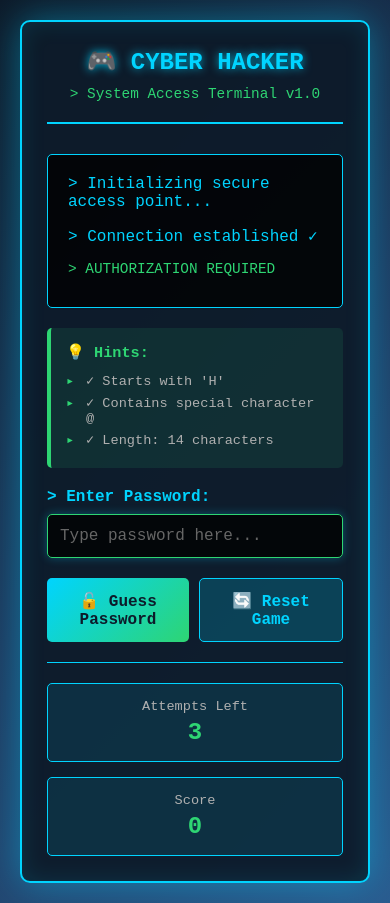
After one commit to mugire-can/portofolio, a PHP site: page /cyber_hacker_game.html in a window 390 px wide. The commit adds this page. Run offline with PHP 8.4, Linux system fonts and the light colour scheme.

Commit message:
feat: Add interactive cyber hacker password guessing game
- New game: cyber_hacker_game.html
- 5 different password challenges
- Hint system to help players
- Score tracking system
- Attempts counter
- Win/lose game states
- Terminal-themed UI matching portfolio
- Responsive design for mobile
- Added game link to portfolio navigation
- Fun engagement tool for visitors

```diff
--- /dev/null
+++ b/cyber_hacker_game.html
@@ -0,0 +1,523 @@
+<!DOCTYPE html>
+<html lang="en">
+<head>
+    <meta charset="UTF-8">
+    <meta name="viewport" content="width=device-width, initial-scale=1.0">
+    <title>🎮 Cyber Hacker Game</title>
+    <style>
+        * {
+            margin: 0;
+            padding: 0;
+            box-sizing: border-box;
+        }
+
+        body {
+            background: linear-gradient(135deg, #0d1b2a 0%, #1e3a5f 50%, #2a5c8f 100%);
+            font-family: 'Courier New', monospace;
+            color: #00d4ff;
+            min-height: 100vh;
+            display: flex;
+            justify-content: center;
+            align-items: center;
+            padding: 20px;
+        }
+
+        .game-container {
+            background: rgba(13, 27, 42, 0.95);
+            border: 2px solid #00d4ff;
+            border-radius: 10px;
+            padding: 40px;
+            max-width: 600px;
+            width: 100%;
+            box-shadow: 0 0 30px rgba(0, 212, 255, 0.3), inset 0 0 20px rgba(0, 212, 255, 0.1);
+            animation: glowBorder 3s ease-in-out infinite;
+        }
+
+        @keyframes glowBorder {
+            0%, 100% {
+                box-shadow: 0 0 30px rgba(0, 212, 255, 0.3), inset 0 0 20px rgba(0, 212, 255, 0.1);
+            }
+            50% {
+                box-shadow: 0 0 50px rgba(0, 212, 255, 0.6), inset 0 0 30px rgba(0, 212, 255, 0.2);
+            }
+        }
+
+        .terminal-header {
+            text-align: center;
+            margin-bottom: 30px;
+            border-bottom: 2px solid #00d4ff;
+            padding-bottom: 20px;
+        }
+
+        .terminal-header h1 {
+            font-size: 2em;
+            margin-bottom: 10px;
+            text-shadow: 0 0 10px rgba(0, 212, 255, 0.8);
+        }
+
+        .terminal-header p {
+            color: #2ed573;
+            font-size: 0.9em;
+        }
+
+        .game-display {
+            background: rgba(0, 0, 0, 0.8);
+            border: 1px solid #00d4ff;
+            padding: 20px;
+            margin-bottom: 20px;
+            border-radius: 5px;
+            min-height: 150px;
+        }
+
+        .terminal-text {
+            margin-bottom: 15px;
+            animation: typewriter 0.5s steps(40, end);
+        }
+
+        @keyframes typewriter {
+            from { opacity: 0; }
+            to { opacity: 1; }
+        }
+
+        .status-line {
+            color: #2ed573;
+            margin: 10px 0;
+            font-size: 0.9em;
+        }
+
+        .attempts {
+            color: #ff4757;
+            font-weight: bold;
+        }
+
+        .success {
+            color: #2ed573;
+            font-weight: bold;
+        }
+
+        .error {
+            color: #ff4757;
+            font-weight: bold;
+            animation: shake 0.5s;
+        }
+
+        @keyframes shake {
+            0%, 100% { transform: translateX(0); }
+            25% { transform: translateX(-5px); }
+            75% { transform: translateX(5px); }
+        }
+
+        .hints-section {
+            background: rgba(46, 213, 115, 0.1);
+            border-left: 4px solid #2ed573;
+            padding: 15px;
+            margin-bottom: 20px;
+            border-radius: 5px;
+        }
+
+        .hints-section h3 {
+            color: #2ed573;
+            margin-bottom: 10px;
+            font-size: 0.95em;
+        }
+
+        .hint-item {
+            color: #b0b0b0;
+            font-size: 0.85em;
+            margin: 5px 0;
+            padding-left: 20px;
+            position: relative;
+        }
+
+        .hint-item:before {
+            content: "▸";
+            position: absolute;
+            left: 0;
+            color: #2ed573;
+        }
+
+        .input-section {
+            margin-bottom: 20px;
+        }
+
+        .input-section label {
+            display: block;
+            margin-bottom: 8px;
+            color: #00d4ff;
+            font-weight: bold;
+        }
+
+        .input-section input {
+            width: 100%;
+            padding: 12px;
+            background: rgba(0, 0, 0, 0.8);
+            border: 1px solid #00d4ff;
+            border-radius: 5px;
+            color: #00d4ff;
+            font-family: 'Courier New', monospace;
+            font-size: 1em;
+            transition: all 0.3s ease;
+        }
+
+        .input-section input:focus {
+            outline: none;
+            border-color: #2ed573;
+            box-shadow: 0 0 10px rgba(0, 212, 255, 0.3);
+        }
+
+        .input-section input::placeholder {
+            color: #666;
+        }
+
+        .button-group {
+            display: flex;
+            gap: 10px;
+            margin-bottom: 20px;
+        }
+
+        button {
+            flex: 1;
+            padding: 12px;
+            background: linear-gradient(135deg, #00d4ff, #2ed573);
+            color: #0d1b2a;
+            border: none;
+            border-radius: 5px;
+            font-weight: bold;
+            cursor: pointer;
+            font-size: 1em;
+            font-family: 'Courier New', monospace;
+            transition: all 0.3s ease;
+        }
+
+        button:hover:not(:disabled) {
+            box-shadow: 0 0 20px rgba(0, 212, 255, 0.5);
+            transform: translateY(-2px);
+        }
+
+        button:active:not(:disabled) {
+            transform: translateY(0);
+        }
+
+        button:disabled {
+            opacity: 0.5;
+            cursor: not-allowed;
+        }
+
+        .reset-btn {
+            background: rgba(0, 212, 255, 0.2);
+            color: #00d4ff;
+            border: 1px solid #00d4ff;
+        }
+
+        .reset-btn:hover {
+            background: rgba(0, 212, 255, 0.3);
+        }
+
+        .stats {
+            display: grid;
+            grid-template-columns: 1fr 1fr;
+            gap: 15px;
+            margin-top: 20px;
+            padding-top: 20px;
+            border-top: 1px solid #00d4ff;
+        }
+
+        .stat-box {
+            background: rgba(0, 212, 255, 0.1);
+            border: 1px solid #00d4ff;
+            padding: 15px;
+            border-radius: 5px;
+            text-align: center;
+        }
+
+        .stat-label {
+            color: #b0b0b0;
+            font-size: 0.85em;
+            margin-bottom: 5px;
+        }
+
+        .stat-value {
+            font-size: 1.5em;
+            font-weight: bold;
+            color: #2ed573;
+        }
+
+        .game-over {
+            text-align: center;
+            padding: 20px;
+            background: rgba(255, 71, 87, 0.1);
+            border: 2px solid #ff4757;
+            border-radius: 5px;
+            margin-bottom: 20px;
+        }
+
+        .game-won {
+            text-align: center;
+            padding: 20px;
+            background: rgba(46, 213, 115, 0.1);
+            border: 2px solid #2ed573;
+            border-radius: 5px;
+            margin-bottom: 20px;
+            animation: pulse 1s ease-in-out infinite;
+        }
+
+        @keyframes pulse {
+            0%, 100% {
+                box-shadow: 0 0 20px rgba(46, 213, 115, 0.3);
+            }
+            50% {
+                box-shadow: 0 0 40px rgba(46, 213, 115, 0.6);
+            }
+        }
+
+        .game-won h2 {
+            color: #2ed573;
+            margin-bottom: 10px;
+        }
+
+        @media (max-width: 768px) {
+            .game-container {
+                padding: 25px;
+            }
+
+            .terminal-header h1 {
+                font-size: 1.5em;
+            }
+
+            .stats {
+                grid-template-columns: 1fr;
+            }
+        }
+    </style>
+</head>
+<body>
+    <div class="game-container">
+        <div class="terminal-header">
+            <h1>🎮 CYBER HACKER</h1>
+            <p>> System Access Terminal v1.0</p>
+        </div>
+
+        <div class="game-display" id="gameDisplay">
+            <div class="terminal-text">
+                > Initializing secure access point...
+            </div>
+            <div class="terminal-text">
+                > Connection established ✓
+            </div>
+            <div class="terminal-text status-line">
+                > AUTHORIZATION REQUIRED
+            </div>
+        </div>
+
+        <div class="hints-section" id="hintsSection">
+            <h3>💡 Hints:</h3>
+            <div class="hint-item" id="hint1">Hint will appear here</div>
+            <div class="hint-item" id="hint2">Hint will appear here</div>
+            <div class="hint-item" id="hint3">Hint will appear here</div>
+        </div>
+
+        <div class="input-section">
+            <label for="passwordInput">> Enter Password:</label>
+            <input
+                type="password"
+                id="passwordInput"
+                placeholder="Type password here..."
+                onkeypress="handleEnter(event)"
+            >
+        </div>
+
+        <div class="button-group">
+            <button onclick="checkPassword()">🔓 Guess Password</button>
+            <button class="reset-btn" onclick="resetGame()">🔄 Reset Game</button>
+        </div>
+
+        <div class="stats">
+            <div class="stat-box">
+                <div class="stat-label">Attempts Left</div>
+                <div class="stat-value" id="attemptsDisplay">3</div>
+            </div>
+            <div class="stat-box">
+                <div class="stat-label">Score</div>
+                <div class="stat-value" id="scoreDisplay">0</div>
+            </div>
+        </div>
+    </div>
+
+    <script>
+        // Game Data
+        const passwords = [
+            {
+                password: "CyberSecurity2024",
+                hints: [
+                    "It contains the word 'Cyber'",
+                    "Length: 18 characters",
+                    "Contains uppercase letters and numbers"
+                ]
+            },
+            {
+                password: "H4cker@Defense",
+                hints: [
+                    "Starts with 'H'",
+                    "Contains special character @",
+                    "Length: 14 characters"
+                ]
+            },
+            {
+                password: "Encryption123Secure",
+                hints: [
+                    "Contains the word 'Encryption'",
+                    "Length: 19 characters",
+                    "Ends with 'Secure'"
+                ]
+            },
+            {
+                password: "Malware0Detected",
+                hints: [
+                    "Contains the word 'Malware'",
+                    "Has a number 0 in it",
+                    "Length: 16 characters"
+                ]
+            },
+            {
+                password: "NetworkVPN#Safe",
+                hints: [
+                    "Related to network security",
+                    "Contains # symbol",
+                    "Length: 15 characters"
+                ]
+            }
+        ];
+
+        let currentPassword = {};
+        let attempts = 3;
+        let score = 0;
+        let gameActive = true;
+
+        // Initialize game
+        function initGame() {
+            currentPassword = passwords[Math.floor(Math.random() * passwords.length)];
+            attempts = 3;
+            gameActive = true;
+            document.getElementById('passwordInput').disabled = false;
+            document.getElementById('passwordInput').value = '';
+            document.getElementById('passwordInput').focus();
+            updateDisplay();
+            displayHints();
+        }
+
+        // Display hints
+        function displayHints() {
+            document.getElementById('hint1').textContent = "✓ " + currentPassword.hints[0];
+            document.getElementById('hint2').textContent = "✓ " + currentPassword.hints[1];
+            document.getElementById('hint3').textContent = "✓ " + currentPassword.hints[2];
+        }
+
+        // Update display
+        function updateDisplay() {
+            document.getElementById('attemptsDisplay').textContent = attempts;
+            document.getElementById('scoreDisplay').textContent = score;
+        }
+
+        // Check password
+        function checkPassword() {
+            if (!gameActive) return;
+
+            const input = document.getElementById('passwordInput').value;
+            const gameDisplay = document.getElementById('gameDisplay');
+
+            if (!input) {
+                showError('Please enter a password!');
+                return;
+            }
+
+            if (input === currentPassword.password) {
+                // WIN!
+                score += (attempts * 50);
+                gameActive = false;
+                document.getElementById('passwordInput').disabled = true;
+
+                gameDisplay.innerHTML = `
+                    <div class="game-won">
+                        <h2>✅ ACCESS GRANTED!</h2>
+                        <p>Password: <span class="success">${input}</span></p>
+                        <p style="color: #2ed573; margin-top: 10px;">You earned <span class="success">${attempts * 50} points!</span></p>
+                    </div>
+                    <div class="terminal-text">
+                        > System fully compromised ✓
+                    </div>
+                    <div class="terminal-text success">
+                        > Authorization successful
+                    </div>
+                `;
+
+                updateDisplay();
+                return;
+            }
+
+            // Wrong password
+            attempts--;
+            score = Math.max(0, score - 10);
+            updateDisplay();
+
+            if (attempts > 0) {
+                showError(`❌ Wrong password! ${attempts} attempt${attempts === 1 ? '' : 's'} remaining`);
+                document.getElementById('passwordInput').value = '';
+            } else {
+                // Game Over
+                gameActive = false;
+                document.getElementById('passwordInput').disabled = true;
+
+                gameDisplay.innerHTML = `
+                    <div class="game-over">
+                        <h2>❌ ACCESS DENIED</h2>
+                        <p>System locked after 3 failed attempts</p>
+                        <p style="color: #ff4757; margin-top: 10px;">Correct password was: <span class="error">${currentPassword.password}</span></p>
+                    </div>
+                    <div class="terminal-text error">
+                        > Too many failed login attempts
+                    </div>
+                    <div class="terminal-text error">
+                        > System in lockdown mode
+                    </div>
+                `;
+            }
+        }
+
+        // Show error message
+        function showError(message) {
+            const gameDisplay = document.getElementById('gameDisplay');
+            const errorDiv = document.createElement('div');
+            errorDiv.className = 'terminal-text error';
+            errorDiv.textContent = '> ' + message;
+            gameDisplay.appendChild(errorDiv);
+            gameDisplay.scrollTop = gameDisplay.scrollHeight;
+        }
+
+        // Reset game
+        function resetGame() {
+            document.getElementById('gameDisplay').innerHTML = `
+                <div class="terminal-text">
+                    > Resetting system...
+                </div>
+                <div class="terminal-text">
+                    > Connection reestablished ✓
+                </div>
+                <div class="terminal-text status-line">
+                    > AUTHORIZATION REQUIRED
+                </div>
+            `;
+            initGame();
+        }
+
+        // Handle Enter key
+        function handleEnter(event) {
+            if (event.key === 'Enter' && gameActive) {
+                checkPassword();
+            }
+        }
+
+        // Start game
+        initGame();
+    </script>
+</body>
+</html>
--- a/my_portfolio.php
+++ b/my_portfolio.php
@@ -119,6 +119,7 @@ if ($_SERVER['REQUEST_METHOD'] === 'POST') {
                 <li><a href="#expertise">Expertise</a></li>
                 <li><a href="#projects">Projects</a></li>
                 <li><a href="#certifications">Certifications</a></li>
+                <li><a href="cyber_hacker_game.html" target="_blank">🎮 Game</a></li>
                 <li><a href="#contact">Contact</a></li>
             </ul>
         </nav>
```
